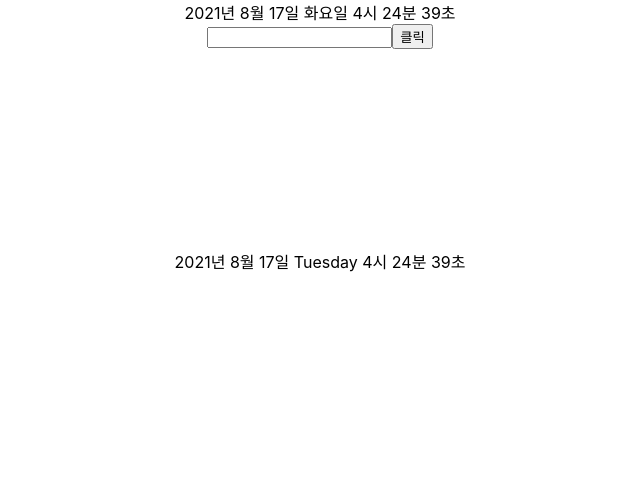
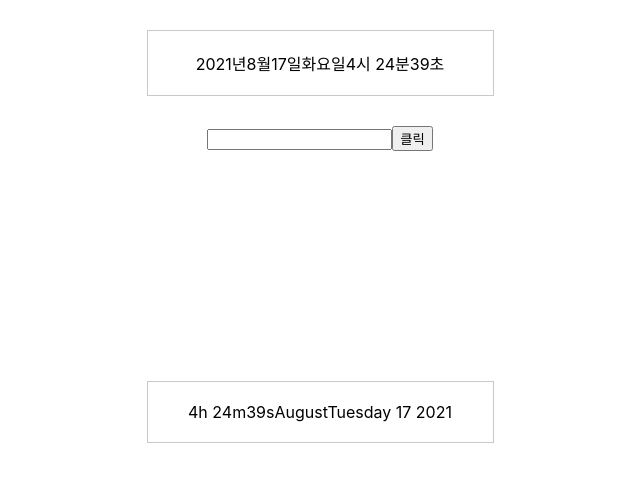
Before and after one commit to gildydtjd/Sorting-Machine, a React (Create React App) app: page / in a window 1280 px wide. Shown: the top 482 px of the page, without its empty margins (320-960 px from the left). Built offline with nearby package versions, Linux system fonts and the light colour scheme.

Commit message:
feat timer

```diff
--- a/src/Components/timer/Timer.js
+++ b/src/Components/timer/Timer.js
@@ -1,57 +1,96 @@
-import React, { useEffect, useState } from 'react';
-
+import React, { useEffect, useState } from "react";
+//import "./timer.css";
 function Timer({ Language }) {
   const [time, setTime] = useState(new Date());
-  const [dayOfWeek, setDayOfWeek] = useState('');
-
+  const [dayOfWeek, setDayOfWeek] = useState("");
+  const [EnglishMonth, setEnglishMonth] = useState("");
   const TimeChange = () => {
     setInterval(() => {
       setTime(new Date());
     }, 1000);
   };
-
   function getKoreanDate() {
     var week = [
-      '일요일',
-      '월요일',
-      '화요일',
-      '수요일',
-      '목요일',
-      '금요일',
-      '토요일',
+      "일요일",
+      "월요일",
+      "화요일",
+      "수요일",
+      "목요일",
+      "금요일",
+      "토요일",
     ];
     setDayOfWeek(week[new Date().getDay()]);
   }
-
   function getEnglishDate() {
     var week = [
-      'Sunday',
-      'Monday',
-      'Tuesday',
-      'Wednesday',
-      'Thursday',
-      'Friday',
-      'Saturday',
+      "Sunday",
+      "Monday",
+      "Tuesday",
+      "Wednesday",
+      "Thursday",
+      "Friday",
+      "Saturday",
     ];
     setDayOfWeek(week[new Date().getDay()]);
   }
-
+  function getEnglishMonth() {
+    var month = [
+      "January",
+      "February",
+      "March",
+      "April",
+      "May",
+      "June",
+      "July",
+      "August",
+      "September",
+      "October",
+      "November",
+      "December",
+    ];
+    setEnglishMonth(month[new Date().getMonth()]);
+  }
   useEffect(() => {
     if (Language) {
       getEnglishDate();
+      getEnglishMonth();
     } else {
       getKoreanDate();
     }
     TimeChange();
   }, [Language]);
-
   return (
-    <div>
-      {time.getFullYear()}년 {time.getMonth() + 1}월 {time.getDate()}일{' '}
-      {dayOfWeek} {time.getHours()}시 {time.getMinutes()}분 {time.getSeconds()}
-      초
+    <div
+      style={{
+        display: "flex",
+        justifyContent: "center",
+        alignItems: "center",
+        margin: "30px",
+      }}
+    >
+      {Language ? (
+        <div
+          style={{ width: "25%", padding: "20px", border: "1px solid #C9C9C9" }}
+        >
+          <span>{time.getHours()}h</span> <span>{time.getMinutes()}m</span>
+          <span>{time.getSeconds()}s</span>
+          <span>{EnglishMonth}</span>
+          <span>{dayOfWeek}</span> <span>{time.getDate()}</span>{" "}
+          <span>{time.getFullYear()}</span>
+        </div>
+      ) : (
+        <div
+          style={{ width: "25%", padding: "20px", border: "1px solid #C9C9C9" }}
+        >
+          <span>{time.getFullYear()}년</span>
+          <span>{time.getMonth() + 1}월</span>
+          <span>{time.getDate()}일</span>
+          <span>{dayOfWeek}</span>
+          <span>{time.getHours()}시</span> <span>{time.getMinutes()}분</span>
+          <span>{time.getSeconds()}초</span>
+        </div>
+      )}
     </div>
   );
 }
-
 export default Timer;
```
